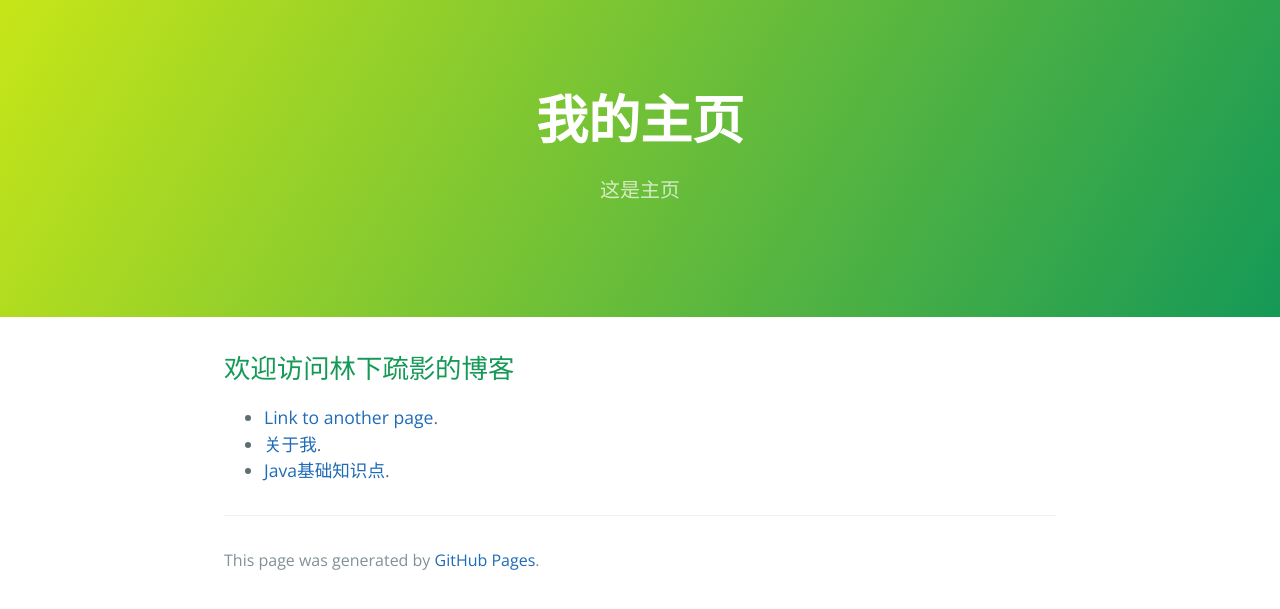
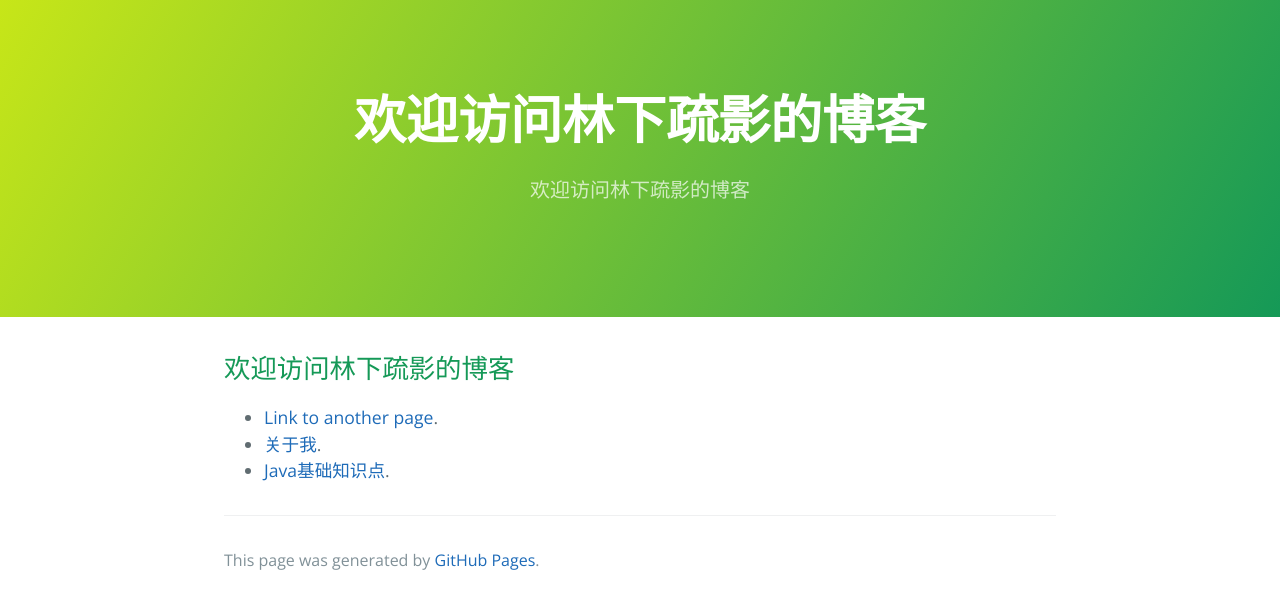
Before and after one commit to 956985106/956985106.github.io, a Jekyll site: the page built from index.md, in a window 1280 px wide. Shown: the top 609 px of the page. Built offline with Jekyll 4.4.1, drawn with Linux system fonts in a browser that asks for light colours; the repository's description, which GitHub fills in, is left out.

Commit message:
修改页面

```diff
--- a/index.md
+++ b/index.md
@@ -1,11 +1,12 @@
 ---
 layout: default
-title: 我的主页
-description: 这是主页
+title: 欢迎访问林下疏影的博客
+description: 欢迎访问林下疏影的博客
 ---
 
 ## 欢迎访问林下疏影的博客
 
+
 - [Link to another page](./another-page.html).
 - [关于我](./about.html).
 - [Java基础知识点](./java.html).
```
